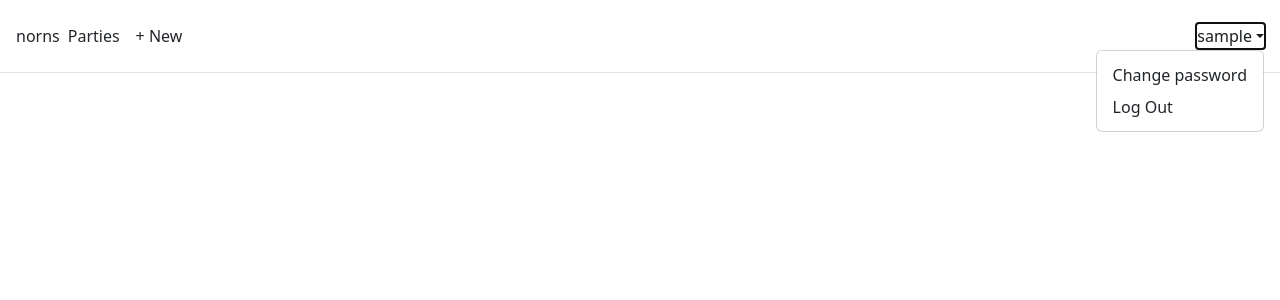
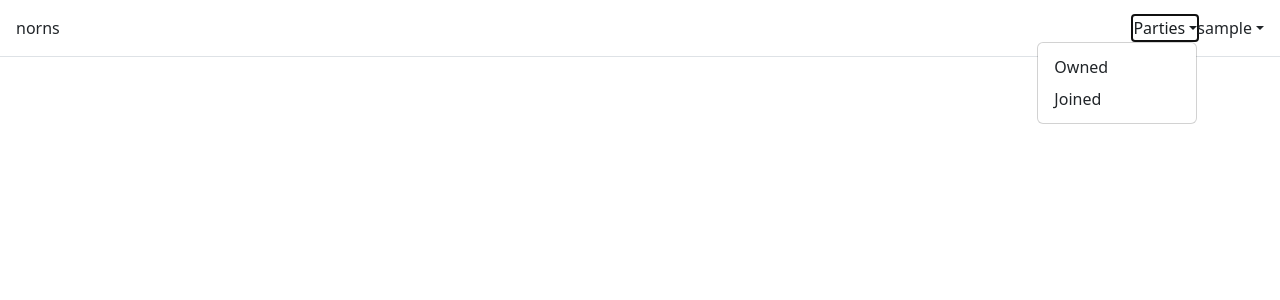
Before and after one commit to norns-dev/norns, a Django app: page /parties/ in a window 1280 px wide, after a click on "Parties". Shown: the top 300 px of the page. Run offline with Django 4.2, Linux system fonts and the light colour scheme; the visitor is signed in with stand-in values (Sample User, id 1); data that the repository does not hold is empty; parts of the project's set-up code (start-up, migrations or seed data) failed here and were passed over.

Commit message:
Added authorization for party views (#40)

```diff
--- a/parties/urls.py
+++ b/parties/urls.py
@@ -6,7 +6,8 @@ from .views import (
     PartyCreateView,
     PartyDeleteView,
     PartyDetailView,
-    PartyListView,
+    PartyListViewJoined,
+    PartyListViewOwned,
     PartyUpdateView,
 )
 
@@ -15,5 +16,7 @@ urlpatterns = [
     path("<int:pk>/edit/", PartyUpdateView.as_view(), name="party_edit"),
     path("<int:pk>/delete/", PartyDeleteView.as_view(), name="party_delete"),
     path("new/", PartyCreateView.as_view(), name="party_new"),
-    path("", PartyListView.as_view(), name="party_list"),
+    path("joined/", PartyListViewJoined.as_view(), name="party_list_joined"),
+    path("owned/", PartyListViewOwned.as_view(), name="party_list_owned"),
+    path("", PartyListViewJoined.as_view(), name="party_list_joined"),
 ]
--- a/parties/views.py
+++ b/parties/views.py
@@ -1,5 +1,6 @@
 """Views for parties app"""
 
+from django.contrib.auth.mixins import LoginRequiredMixin
 from django.urls import reverse_lazy
 from django.views import View
 from django.views.generic import (
@@ -13,14 +14,14 @@ from django.views.generic import (
 from .models import Party
 
 
-class MemberGet(DetailView):
+class MemberGet(LoginRequiredMixin, DetailView):
     """Returns member for party"""
 
     model = Party
     template_name = "party_detail.html"
 
 
-class PartyDetailView(View):
+class PartyDetailView(LoginRequiredMixin, View):
     """View for party details"""
 
     def get(self, request, *args, **kwargs):
@@ -34,35 +35,53 @@ class PartyDetailView(View):
         return view(request, *args, **kwargs)
 
 
-class PartyListView(ListView):
-    """List of parties"""
+class PartyListViewJoined(LoginRequiredMixin, ListView):
+    """List of parties the user is a member in"""
 
     model = Party
-    template_name = "party_list.html"
+    template_name = "party_list_joined.html"
     ordering = ["name"]
 
     def get_queryset(self):
         queryset = super().get_queryset()
-        return queryset.filter(deleted_at=None)
+        return queryset.filter(deleted_at=None, partymember__user=self.request.user)
 
 
-class PartyUpdateView(UpdateView):
+class PartyListViewOwned(LoginRequiredMixin, ListView):
+    """List of parties the user is a member in"""
+
+    model = Party
+    template_name = "party_list_owned.html"
+    ordering = ["name"]
+
+    def get_queryset(self):
+        queryset = super().get_queryset()
+        return queryset.filter(deleted_at=None, dm=self.request.user)
+
+
+class PartyUpdateView(LoginRequiredMixin, UpdateView):
     """Update parties view"""
 
     model = Party
     fields = ("description",)
     template_name = "party_edit.html"
 
+    def get_queryset(self, *args, **kwargs):
+        return super().get_queryset(*args, **kwargs).filter(dm=self.request.user)
 
-class PartyDeleteView(DeleteView):
+
+class PartyDeleteView(LoginRequiredMixin, DeleteView):
     """Delete parties view"""
 
     model = Party
     template_name = "party_delete.html"
     success_url = reverse_lazy("party_list")
 
+    def get_queryset(self, *args, **kwargs):
+        return super().get_queryset(*args, **kwargs).filter(dm=self.request.user)
 
-class PartyCreateView(CreateView):
+
+class PartyCreateView(LoginRequiredMixin, CreateView):
     """Create new party"""
 
     model = Party
--- a/templates/base.html
+++ b/templates/base.html
@@ -23,13 +23,22 @@
                 <a class="navbar-brand" href="{% url 'home' %}">norns</a>
                 <ul class="nav col-12 col-lg-auto me-lg-auto mb-2 justify-content-center mb-md-0">
                     {% if user.is_authenticated %}
-                        <li>
-                            <a href="{% url 'party_list' %}" class="nav-link px-2 link-dark">Parties</a>
-                        </li>
-                        <li>
-                            <a href="{% url 'party_new' %}" class="nav-link px-2 link-dark">+ New</a>
-                        </li>
                     </ul>
+                    <div class="dropdown text-end">
+                        <a href="#"
+                           class="d-block link-dark text-decoration-none dropdown-toggle"
+                           id="dropdownUser1"
+                           data-bs-toggle="dropdown"
+                           aria-expanded="false">Parties</a>
+                        <ul class="dropdown-menu text-small" aria-labelledby="dropdownUser1">
+                            <li>
+                                <a class="dropdown-item" href="{% url 'party_list_owned' %}">Owned</a>
+                            </li>
+                            <li>
+                                <a class="dropdown-item" href="{% url 'party_list_joined' %}">Joined</a>
+                            </li>
+                        </ul>
+                    </div>
                     <div class="dropdown text-end">
                         <a href="#"
                            class="d-block link-dark text-decoration-none dropdown-toggle"
--- a/templates/party_detail.html
+++ b/templates/party_detail.html
@@ -7,8 +7,9 @@
     <hr>
     <h4>Members ({{ object.partymember_set.count }})</h4>
     {% for member in party.partymember_set.all %}
-        <p>{{ member.character_name }} - {{ member.user.first_name }} {{ member.user.last_name }} ({{ member.user.email }})</p>
+        <p>{{ member.character_name }} - ({{ member.user.username }})</p>
     {% endfor %}
+    {% if party.dm == request.user %}
         <div>
             <p>
                 <a class="btn btn-primary btn-lg"
@@ -19,5 +20,6 @@
                    role="button">Delete</a>
             </p>
         </div>
+    {% endif %}
     <hr>
 {% endblock content %}
--- a/templates/party_list.html
+++ b/templates/party_list.html
@@ -1,14 +1,11 @@
 {% extends "base.html" %}
-{% block title %}
-    Your Parties
-{% endblock title %}
 {% block content %}
     {% for party in party_list %}
         <div class="card">
             <div class="card-header">
                 <span class="fw-bold">
                     <a href="{{ party.get_absolute_url }}">{{ party.name }}</a>
-                </span>
+                </span> ·
                 <span class="text-muted">with {{ party.dm }}</span>
             </div>
             <div class="card-body">{{ party.description }}</div>
--- /dev/null
+++ b/templates/party_list_joined.html
@@ -0,0 +1,7 @@
+{% extends "party_list.html" %}
+{% block title %}
+    Joined Parties
+{% endblock title %}
+{% block pageheader %}
+    Joined Parties
+{% endblock pageheader %}
```
Also changed, not shown: templates/party_list_owned.html (added, +7 -0 lines). Lines whose indentation alone changed are shown as unchanged.
